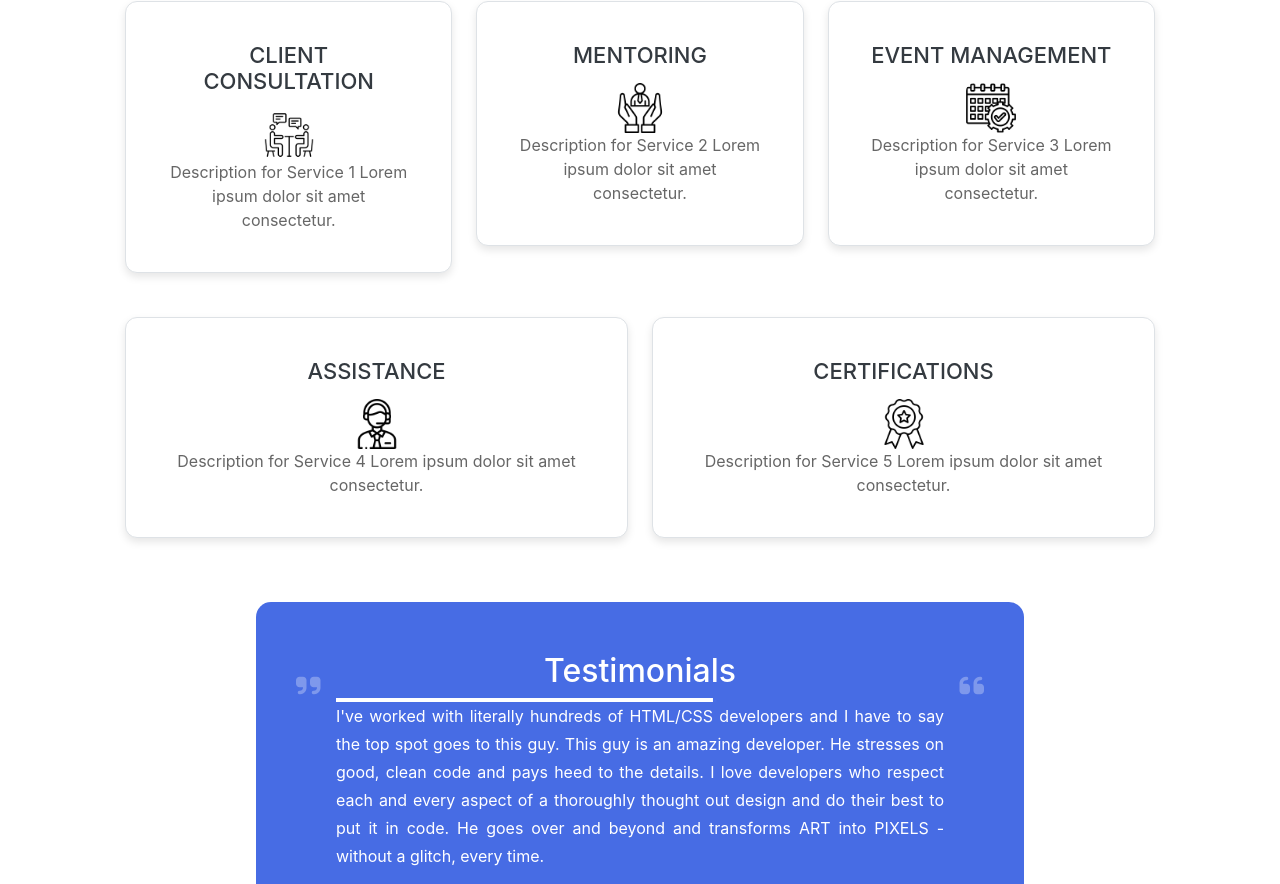
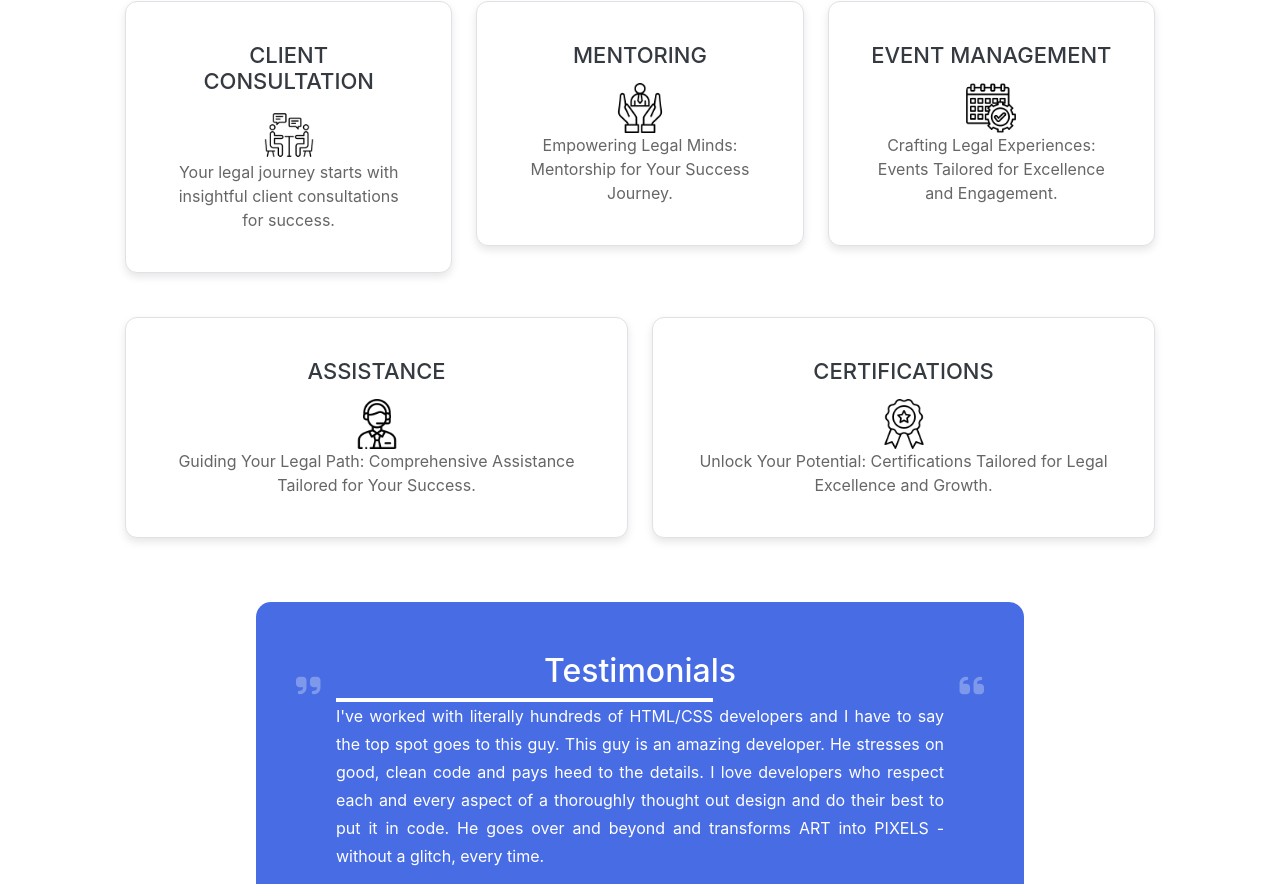
Before and after one commit to anshikarathi66/Tysons, a React (Create React App) app: page / in a window 1280 px wide. Shown: the part 1732-2616 px from the top of the page. Built offline with nearby package versions, Linux system fonts and the light colour scheme; grey boxes are pictures that could not be loaded.

Commit message:
Update Services.jsx

```diff
--- a/src/component/Services.jsx
+++ b/src/component/Services.jsx
@@ -1,7 +1,5 @@
-// Services.js
-
 import React from 'react';
-import './CSS/services.css'; // Make sure to import the CSS file
+import './CSS/services.css';
 import ClientConsulation from "./images/client_consultation.png";
 import Mentor from "./images/mentor.png";
 import EventManagement from "./images/event-management.png";
@@ -21,8 +19,9 @@ function Services() {
           <div className="service-box">
             <div className="service-content">
               <h4 className='service-h4'>CLIENT CONSULTATION</h4>
-              <img src={ClientConsulation} alt="client consultation" className="service-image" />
-              <p className='service-caption'>Description for Service 1 Lorem ipsum dolor sit amet consectetur.</p>
+              <img src={ClientConsulation} alt="client consultation" className="service-image" loading="lazy" />
+
+              <p className='service-caption'>Your legal journey starts with insightful client consultations for success.</p>
             </div>
           </div>
         </div>
@@ -32,8 +31,8 @@ function Services() {
           <div className="service-box">
             <div className="service-content">
               <h4 className='service-h4'>MENTORING</h4>
-              <img src={Mentor} alt="mentoring" className="service-image" />
-              <p className='service-caption'>Description for Service 2 Lorem ipsum dolor sit amet consectetur.</p>
+              <img src={Mentor} alt="mentoring" className="service-image" loading='lazy' />
+              <p className='service-caption'>Empowering Legal Minds: Mentorship for Your Success Journey.</p>
             </div>
           </div>
         </div>
@@ -43,8 +42,8 @@ function Services() {
           <div className="service-box">
             <div className="service-content">
               <h4 className='service-h4'>EVENT MANAGEMENT</h4>
-              <img src={EventManagement} alt="event management" className="service-image" />
-              <p className='service-caption'>Description for Service 3 Lorem ipsum dolor sit amet consectetur.</p>
+              <img src={EventManagement} alt="event management" className="service-image" loading='lazy' />
+              <p className='service-caption'>Crafting Legal Experiences: Events Tailored for Excellence and Engagement.</p>
             </div>
           </div>
         </div>
@@ -56,8 +55,8 @@ function Services() {
           <div className="service-box">
             <div className="service-content">
               <h4 className='service-h4'>ASSISTANCE</h4>
-              <img src={Assistance} alt="assistance" className="service-image" />
-              <p className='service-caption'>Description for Service 4 Lorem ipsum dolor sit amet consectetur.</p>
+              <img src={Assistance} alt="assistance" className="service-image" loading='lazy' />
+              <p className='service-caption'>Guiding Your Legal Path: Comprehensive Assistance Tailored for Your Success.</p>
             </div>
           </div>
         </div>
@@ -67,8 +66,8 @@ function Services() {
           <div className="service-box">
             <div className="service-content">
               <h4 className='service-h4'>CERTIFICATIONS</h4>
-              <img src={Certificate} alt="certificate" className="service-image" />
-              <p className='service-caption'>Description for Service 5 Lorem ipsum dolor sit amet consectetur.</p>
+              <img src={Certificate} alt="certificate" className="service-image" loading='lazy' />
+              <p className='service-caption'>Unlock Your Potential: Certifications Tailored for Legal Excellence and Growth.</p>
             </div>
           </div>
         </div>
```
